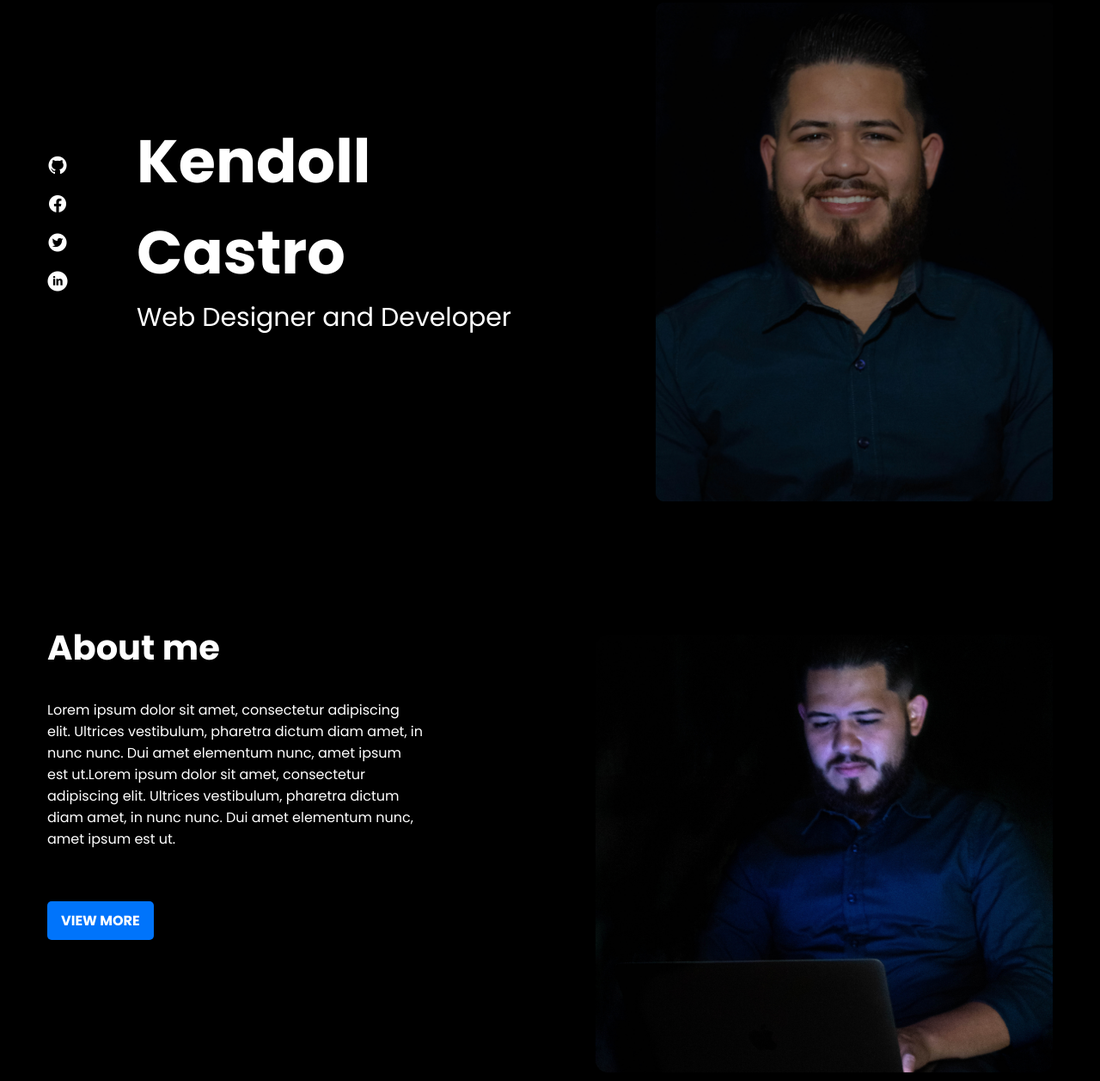
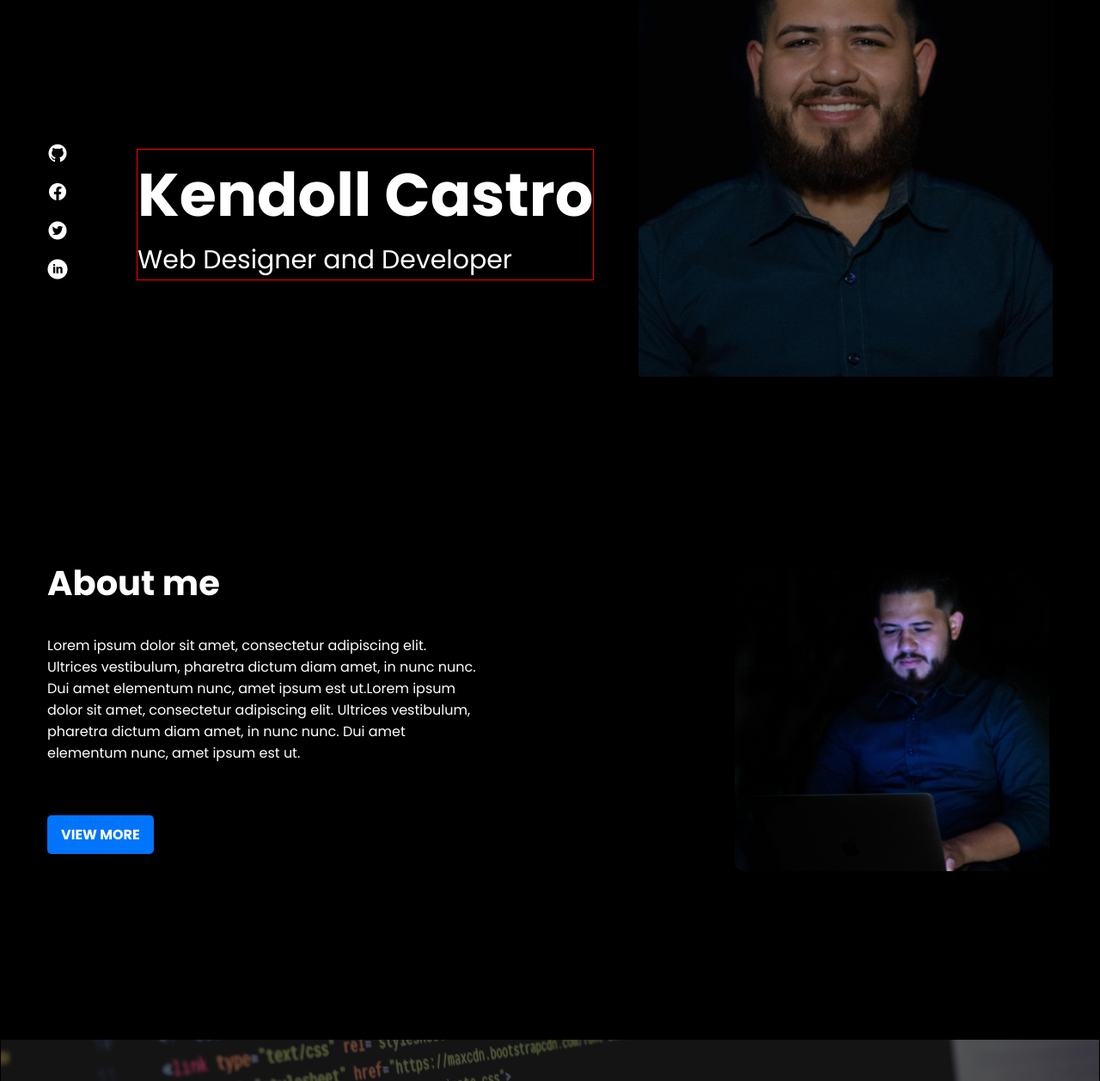
Before and after one commit to kendollcastro/portfolio-project, a website: page index.html in a window 1280 px wide. Shown: the part 162-1419 px from the top of the page at 86% size. Drawn offline with Linux system fonts and the light colour scheme.

Commit message:
Agregue ciertas correciones en el codigo y respectivos estilos

```diff
--- a/index.html
+++ b/index.html
@@ -55,11 +55,6 @@
             <h1>Kendoll Castro</h1>
             <p>Web Designer and Developer</p>
           </div>
-
-          <!--Header Image-->
-
-          <div class="header-img"></div>
-
         </div>
       </div>
     </div>
@@ -81,9 +76,7 @@
         </div>
 
         <!--Image About me home-->
-        <div class="aboutme-img">
-          <img src="./img/home-img-2.png" alt="kendoll with computer">
-        </div>
+        <div class="aboutme-img"></div>
       </div>
     </div>
 
--- a/sass/brakpoints/_mobile.scss
+++ b/sass/brakpoints/_mobile.scss
@@ -30,13 +30,13 @@
 
   .header-name{
     margin-left: 0;
-    margin-right: 5rem;
+    margin-right: 3rem;
   }
 
 
   .header-content{
     flex-direction: row-reverse;
-    margin-top: 8.75rem;
+    margin-top: 16.75rem;
   }
 
   // About me home
--- a/sass/config/_global.scss
+++ b/sass/config/_global.scss
@@ -8,3 +8,89 @@ body{
   max-width: 1440px;
   width: 100%;
 }
+
+.header{
+  display: flex;
+  flex-direction: column;
+  margin: 0 auto;
+  max-width: 100%;
+  width: 1170px;
+  color: $text-color;
+  height: 600px;
+}
+
+//Barra de navegacion
+
+//Desktop logo
+
+.logo img{
+  top: 1.875rem;
+  height: 50px;
+}
+
+
+//Nav bar
+
+.nav-bar{
+  display: flex;
+  flex-direction: row;
+  justify-content: space-between;
+  align-items: center;
+}
+
+
+.nav-menu{
+  width: 50%;
+  list-style: none;
+  display: flex;
+  flex-direction: row;
+  justify-content: space-evenly;
+  margin-top: 1.875rem;
+}
+
+.nav-menu li a{
+  text-decoration: none;
+  font-size: 1.125rem;
+}
+
+.nav-menu li a:visited{
+  color: $text-color;
+}
+
+.cool-link::after{
+  content: '';
+  display: block;
+  width: 0;
+  height: 0.125rem;
+  background-color: $text-color;
+  transition: width .3s
+}
+
+.cool-link:hover::after{
+  width: 100%;
+  transition: width .3s;
+}
+
+//**** Header Title *****
+
+.header-content{
+  //height: 700px;
+  display: flex;
+  align-items: center;
+  margin-top: 230px;
+}
+
+.header-name{
+  margin-left: 5rem;
+  border: 1px solid red;
+}
+
+.header-name h1{
+  font-size: 4.375rem;
+  margin: 0 auto;
+}
+
+.header-name p{
+  font-size: 1.875rem;
+  margin: 0 auto;
+}
--- a/sass/partials/_about.scss
+++ b/sass/partials/_about.scss
@@ -7,16 +7,13 @@
 }
 
 .header{
-  display: flex;
-  flex-direction: column;
-
-  margin: 0 auto;
-  max-width: 100%;
-  width: 1170px;
-  color: $text-color;
+  background-image: url(../../img/home-header-img.png);
+  background-size: contain;
+  background-repeat: no-repeat;
+  background-position: top 50px right;
 }
 
-
+/*
 .header-img{
   background-image: url(../../img/home-header-img.png);
   background-size: cover;
@@ -25,7 +22,7 @@
   height: 580px;
   margin-top: 60px;
 
-}
+}*/
 
 
 //Barra de navegacion
@@ -37,24 +34,6 @@
 .logo img{
   top: 1.875rem;
 }
-
-
-//**** Header Title *****
-
-.header-name{
-  margin-left: 5rem;
-}
-
-.header-name h2{
-  font-size: 4.375rem;
-  margin: 0 auto;
-}
-
-.header-name p{
-  font-size: 1.875rem;
-  margin: 0 auto;
-}
-
 
 
 
@@ -75,7 +54,7 @@
   width: 1170px;
 }
 
-.aboutme-text{
+.aboutme-section-text{
   width: 610px;
   margin-right: 12.5rem;
 }
--- a/sass/partials/_contact.scss
+++ b/sass/partials/_contact.scss
@@ -18,6 +18,7 @@
 
 }
 
+/*
 .header-img{
   background-image: url(../../img/home-header-img.png);
   background-size: cover;
@@ -26,35 +27,7 @@
   height: 580px;
   margin-top: 60px;
 
-}
-
-
-//Barra de navegacion
-
-
-//Desktop logo
-
-.logo img{
-  top: 1.875rem;
-}
-
-
-//**** Header Title *****
-
-.header-name{
-
-  margin-left: 5rem;
-}
-
-.header-name h1{
-  font-size: 4.375rem;
-  margin: 0 auto;
-}
-
-.header-name p{
-  font-size: 1.875rem;
-  margin: 0 auto;
-}
+}*/
 
 //****** Portfolio Title ****
 
--- a/sass/partials/_home.scss
+++ b/sass/partials/_home.scss
@@ -7,87 +7,14 @@
 }
 
 .header{
-  display: flex;
-  flex-direction: column;
-  margin: 0 auto;
-  max-width: 100%;
-  width: 1170px;
-  color: $text-color;
-}
-
-
-.header-img{
   background-image: url(../../img/home-header-img.png);
-  background-size: cover;
+  background-size: contain;
   background-repeat: no-repeat;
-  width: 40%;
-  height: 580px;
-  margin-top: 60px;
-}
-
-
-//Barra de navegacion
-
-//Desktop logo
-
-.logo img{
-  top: 1.875rem;
-  height: 50px;
-}
-
-
-//Nav bar
-
-.nav-bar{
-  display: flex;
-  flex-direction: row;
-  justify-content: space-between;
-  align-items: center;
-}
-
-
-.nav-menu{
-  width: 50%;
-  list-style: none;
-  display: flex;
-  flex-direction: row;
-  justify-content: space-evenly;
-  margin-top: 1.875rem;
-}
-
-.nav-menu li a{
-  text-decoration: none;
-  font-size: 1.125rem;
-}
-
-.nav-menu li a:visited{
-  color: $text-color;
-}
-
-.cool-link::after{
-  content: '';
-  display: block;
-  width: 0;
-  height: 0.125rem;
-  background-color: $text-color;
-  transition: width .3s
-}
-
-.cool-link:hover::after{
-  width: 100%;
-  transition: width .3s;
+  background-position: top 50px right;
 }
 
 
 // ****** Header icon *****
-
-
-.header-content{
-  height: 700px;
-  display: flex;
-  align-items: center;
-}
-
 
 .icons-list{
   display: flex;
@@ -112,28 +39,7 @@
   transform: scale(1.5);
 }
 
-
-//**** Header Title *****
-
-.header-name{
-  margin-left: 5rem;
-}
-
-.header-name h1{
-  font-size: 4.375rem;
-  margin: 0 auto;
-}
-
-.header-name p{
-  font-size: 1.875rem;
-  margin: 0 auto;
-}
-
-
-
-
 //*************** HOME PAGE / ABOUT ME *************
-
 
 // **** Wrapper About Me ****
 
@@ -150,8 +56,9 @@
 .aboutme-info{
   display: flex;
   flex-direction: row;
-  justify-content: flex-start;
+  justify-content: space-between;
   margin: 0 auto;
+  margin-top: 100px;
   padding-bottom: 12.188rem;
   width: 1170px;
   max-width: 100%;
@@ -159,7 +66,7 @@
 
 .aboutme-text{
   width: 31.25rem;
-  margin-right: 200px;
+  //margin-right: 200px;
 }
 
 /*.about-mobile h3{
@@ -174,6 +81,18 @@
 
 .aboutme-text p{
   margin: 3.125rem 0 0;
+}
+
+// About me Img
+
+
+.aboutme-img{
+  background-image: url(../../img/home-img-2.png);
+  background-repeat: no-repeat;
+  background-size: contain;
+  width: 370px;
+  height: 350px;
+  margin-top: 125px;
 }
 
 //**** About me / button ****
--- a/sass/partials/_portfolio.scss
+++ b/sass/partials/_portfolio.scss
@@ -16,6 +16,7 @@
 
 }
 
+/*
 .header-img{
   background-image: url(../../img/home-header-img.png);
   background-size: cover;
@@ -24,35 +25,7 @@
   height: 580px;
   margin-top: 60px;
 
-}
-
-
-//Barra de navegacion
-
-
-//Desktop logo
-
-.logo img{
-  top: 1.875rem;
-}
-
-
-//**** Header Title *****
-
-.header-name{
-  margin-left: 5rem;
-  margin-right: 5rem;
-}
-
-.header-name h1{
-  font-size: 4.375rem;
-  margin: 0 auto;
-}
-
-.header-name p{
-  font-size: 1.875rem;
-  margin: 0 auto;
-}
+}*/
 
 //****** Portfolio projects content ****
 
--- a/sass/styles.scss
+++ b/sass/styles.scss
@@ -1,3 +1,4 @@
+
 //Variables
 @import'components/settings';
 
```
Also changed, not shown: aboutme.html (+2 -2 lines), portfolio.html (+1 -1 lines), public/css/styles.css.
